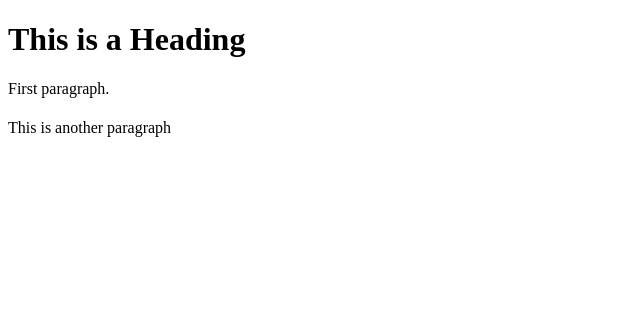
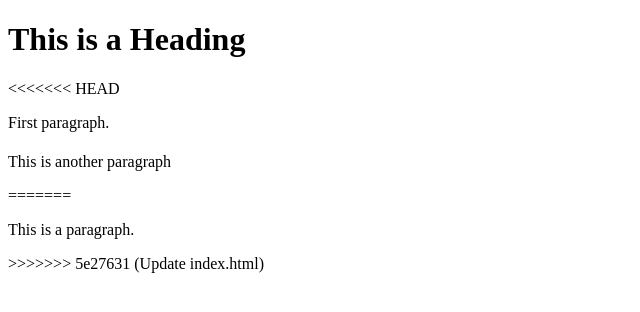
Before and after one commit to Ronnegarth/Git-test-repo, a plain HTML site: page index.html in a window 1280 px wide. Shown: the whole page, without its empty margins (0-640 px from the left). Drawn offline with Linux system fonts and the light colour scheme.

Commit message:
Update index.html

```diff
--- a/index.html
+++ b/index.html
@@ -5,8 +5,12 @@
   </head>
   <body>
     <h1>This is a Heading</h1>
+<<<<<<< HEAD
     <p>First paragraph.</p>
     <h1></h1>
     <p>This is another paragraph</p>
+=======
+    <p>This is a paragraph.</p>
+>>>>>>> 5e27631 (Update index.html)
   </body>
 </html>
```
